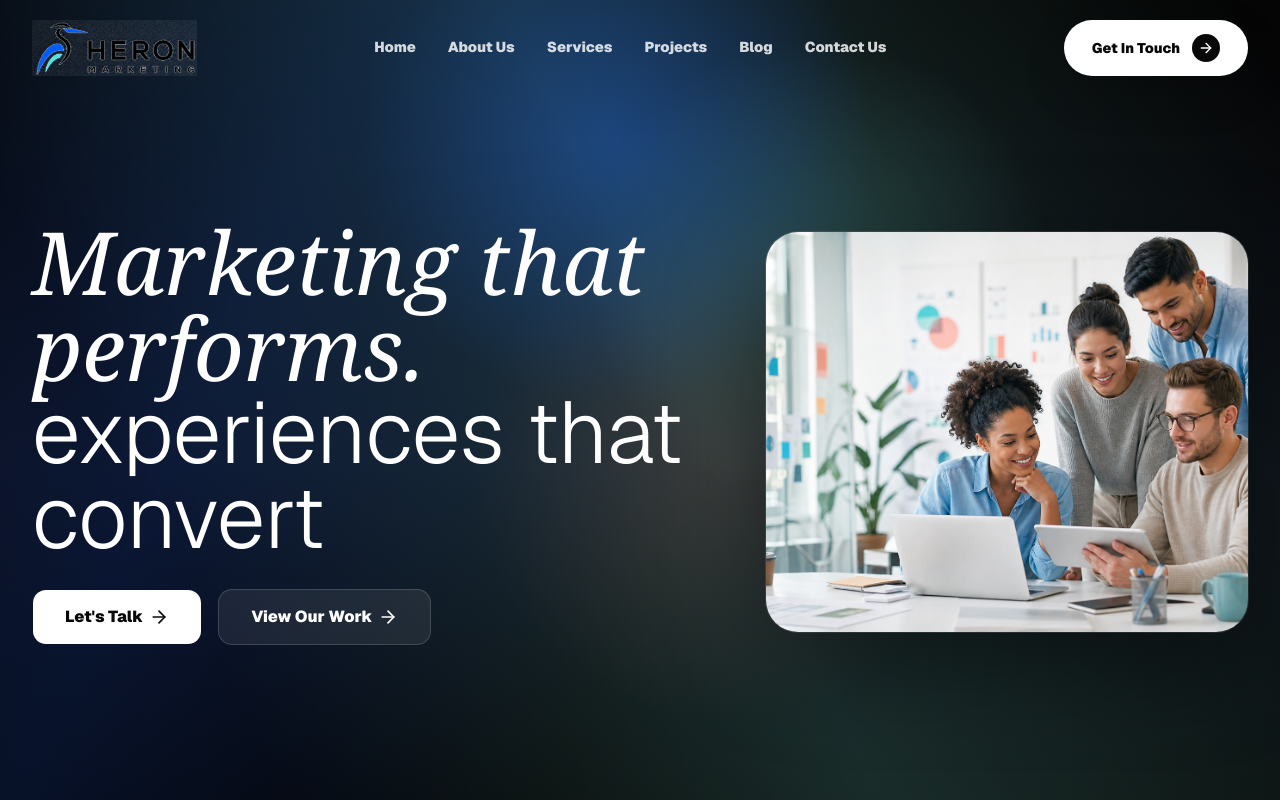
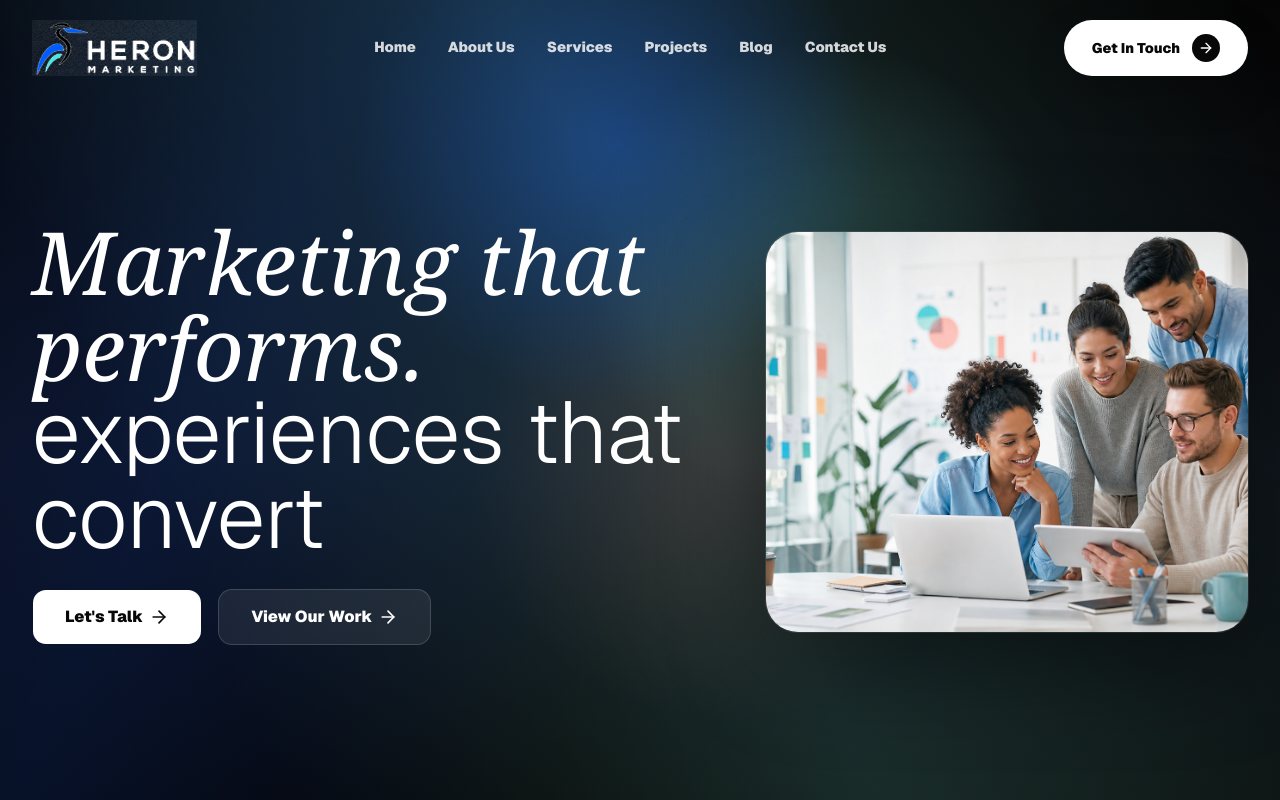
Before and after one commit to hammadi19/Heron, a Next.js app: page / in a window 1280 px wide. Shown: the top 800 px of the page. Built offline with nearby package versions, Linux system fonts and the light colour scheme.

Commit message:
Add white logo lockup for dark theme

```diff
--- a/components/site/logo.tsx
+++ b/components/site/logo.tsx
@@ -2,6 +2,7 @@ import Image from "next/image";
 import Link from "next/link";
 
 export function HeronLogo({
+  inverted = false,
   compact = false,
 }: {
   inverted?: boolean;
@@ -32,7 +33,7 @@ export function HeronLogo({
       aria-label="Heron Marketing home"
     >
       <Image
-        src="/heron-logo-lockup-transparent.png"
+        src={inverted ? "/heron-logo-lockup-white.png" : "/heron-logo-lockup-transparent.png"}
         alt="Heron Marketing"
         width={560}
         height={190}
```
Also changed, not shown: public/heron-logo-lockup-white.png (added).
